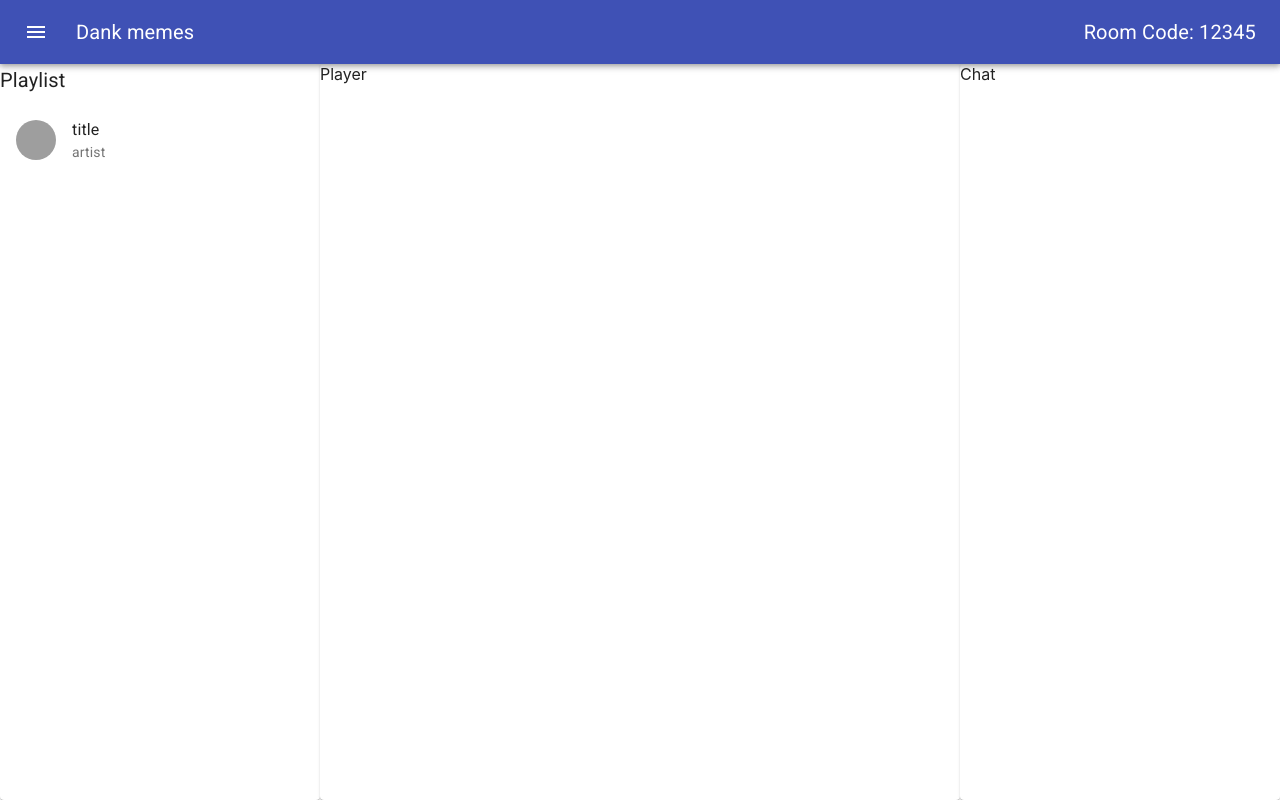
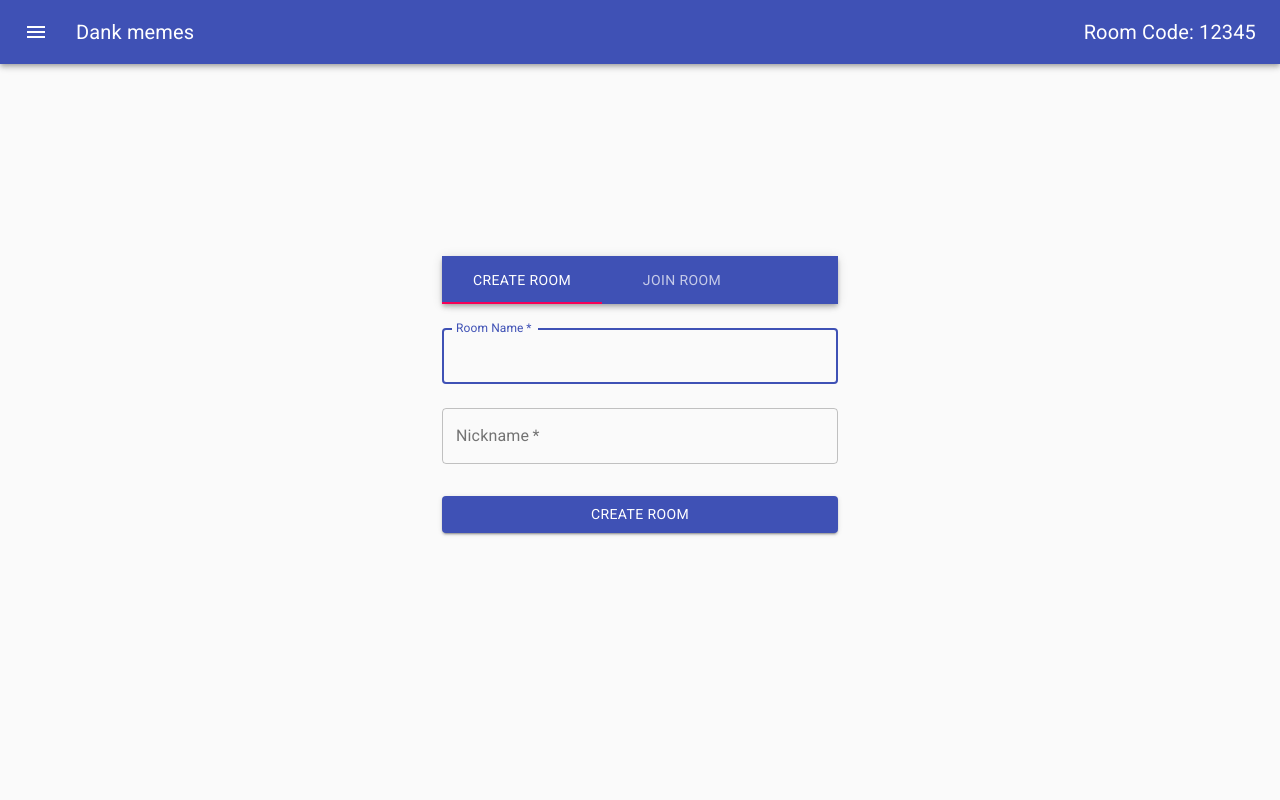
Before and after one commit to ambiyu/Group-15-Tan-Tiger, a React (Create React App) app in the folder frontend/: page / in a window 1280 px wide. Before the commit this address led to /room. Built offline with nearby package versions, Linux system fonts and the light colour scheme; grey boxes are pictures that could not be loaded.

Commit message:
Create lobby (#6)
* created a page for creating lobby and redirecting to it on SPA

* styling changes

* fianl changes

* added a new Room the join room into the UI

* styling changes

* Refactoring

Co-authored-by: Andy <ahua049@aucklanduni.ac.nz>

```diff
--- a/frontend/src/App.jsx
+++ b/frontend/src/App.jsx
@@ -3,7 +3,7 @@ import { makeStyles } from '@material-ui/core/styles';
 import { AppBar, Toolbar, IconButton, Typography } from '@material-ui/core';
 import MenuIcon from '@material-ui/icons/Menu';
 import RoomPage from './pages/RoomPage';
-import CreatePage from './pages/CreateRoom';
+import CreateJoinRoomPage from './pages/CreateJoinRoomPage';
 
 const useStyles = makeStyles((theme) => ({
   root: {
@@ -48,8 +48,8 @@ export default function App() {
             <RoomPage />
           </Route>
 
-          <Route path="/create">
-            <CreatePage/>
+          <Route path="/">
+            <CreateJoinRoomPage />
           </Route>
 
           <Route path="*">
--- /dev/null
+++ b/frontend/src/components/Create.jsx
@@ -0,0 +1,42 @@
+import { Button, TextField, makeStyles } from '@material-ui/core';
+
+const useStyles = makeStyles((theme) => ({
+  form: {
+    width: '100%', // Fix IE 11 issue.
+    marginTop: theme.spacing(1),
+  },
+  button: {
+    margin: theme.spacing(3, 0, 2),
+  },
+}));
+
+export default function Create() {
+  const classes = useStyles();
+
+  return (
+    <form className={classes.form} noValidate>
+      <TextField
+        variant="outlined"
+        margin="normal"
+        required
+        fullWidth
+        id="room-name"
+        label="Room Name"
+        name="room-name"
+        autoFocus
+      />
+      <TextField
+        variant="outlined"
+        margin="normal"
+        required
+        fullWidth
+        name="nickname"
+        label="Nickname"
+        id="nickname"
+      />
+      <Button fullWidth variant="contained" color="primary" className={classes.button}>
+        Create Room
+      </Button>
+    </form>
+  );
+}
--- /dev/null
+++ b/frontend/src/components/join.jsx
@@ -0,0 +1,42 @@
+import { Button, TextField, makeStyles } from '@material-ui/core';
+
+const useStyles = makeStyles((theme) => ({
+  form: {
+    width: '100%', // Fix IE 11 issue.
+    marginTop: theme.spacing(1),
+  },
+  button: {
+    margin: theme.spacing(3, 0, 2),
+  },
+}));
+
+export default function Join() {
+  const classes = useStyles();
+
+  return (
+    <form className={classes.form} noValidate>
+      <TextField
+        variant="outlined"
+        margin="normal"
+        required
+        fullWidth
+        id="nickname"
+        label="Nickname"
+        name="nickname"
+        autoFocus
+      />
+      <TextField
+        variant="outlined"
+        margin="normal"
+        required
+        fullWidth
+        name="room-code"
+        label="Room Code"
+        id="room-code"
+      />
+      <Button fullWidth variant="contained" color="primary" className={classes.button}>
+        Join Room
+      </Button>
+    </form>
+  );
+}
--- /dev/null
+++ b/frontend/src/pages/CreateJoinRoomPage.jsx
@@ -0,0 +1,39 @@
+import { useState } from 'react';
+import { Tabs, Tab, AppBar, CssBaseline, makeStyles, Container } from '@material-ui/core/';
+import Create from '../components/Create';
+import Join from '../components/Join';
+
+const useStyles = makeStyles((theme) => ({
+  paper: {
+    marginTop: theme.spacing(24),
+    display: 'flex',
+    flexDirection: 'column',
+    alignItems: 'center',
+  },
+}));
+
+export default function CreateJoinRoomPage() {
+  const classes = useStyles();
+
+  const [value, setValue] = useState(0);
+
+  function handleChange(e, newValue) {
+    setValue(newValue);
+  }
+
+  return (
+    <Container component="main" maxWidth="xs">
+      <CssBaseline />
+      <div className={classes.paper}>
+        <AppBar position="static">
+          <Tabs value={value} onChange={handleChange}>
+            <Tab label="Create room" />
+            <Tab label="Join room" />
+          </Tabs>
+        </AppBar>
+
+        {value === 0 ? <Create /> : <Join />}
+      </div>
+    </Container>
+  );
+}
--- a/frontend/src/pages/CreateRoom.jsx
+++ /dev/null
@@ -1,115 +0,0 @@
-import React from 'react';
-import Avatar from '@material-ui/core/Avatar';
-import Button from '@material-ui/core/Button';
-import CssBaseline from '@material-ui/core/CssBaseline';
-import TextField from '@material-ui/core/TextField';
-import FormControlLabel from '@material-ui/core/FormControlLabel';
-import Checkbox from '@material-ui/core/Checkbox';
-import Link from '@material-ui/core/Link';
-import Grid from '@material-ui/core/Grid';
-import Box from '@material-ui/core/Box';
-import LockOutlinedIcon from '@material-ui/icons/LockOutlined';
-import AddCircleOutlineIcon from '@material-ui/icons/AddCircleOutline';
-import Typography from '@material-ui/core/Typography';
-import { makeStyles } from '@material-ui/core/styles';
-import Container from '@material-ui/core/Container';
-
-function CreatePage() {
-  return (
-    <Typography variant="body2" color="textSecondary" align="center">
-      {'Copyright © '}
-      <Link color="inherit" href="https://material-ui.com/">
-        Your Website
-      </Link>{' '}
-      {new Date().getFullYear()}
-      {'.'}
-    </Typography>
-  );
-}
-
-const useStyles = makeStyles((theme) => ({
-  paper: {
-    marginTop: theme.spacing(8),
-    display: 'flex',
-    flexDirection: 'column',
-    alignItems: 'center',
-  },
-  avatar: {
-    margin: theme.spacing(1),
-    backgroundColor: theme.palette.secondary.main,
-  },
-  form: {
-    width: '100%', // Fix IE 11 issue.
-    marginTop: theme.spacing(1),
-  },
-  submit: {
-    margin: theme.spacing(3, 0, 2),
-  },
-}));
-
-export default function SignIn() {
-  const classes = useStyles();
-
-  return (
-    <Container component="main" maxWidth="xs">
-      <CssBaseline />
-      <div className={classes.paper}>
-        <Avatar className={classes.avatar}>
-          <AddCircleOutlineIcon />
-        </Avatar>
-        <Typography component="h1" variant="h5">
-          Create Page
-        </Typography>
-        <form className={classes.form} noValidate>
-          <TextField
-            variant="outlined"
-            margin="normal"
-            required
-            fullWidth
-            id="room-name"
-            label="Room Name"
-            name="email"
-            autoFocus
-          />
-          <TextField
-            variant="outlined"
-            margin="normal"
-            required
-            fullWidth
-            name="user-name"
-            label="User Name"
-            id="user-name"
-          />
-          <FormControlLabel
-            control={<Checkbox value="remember" color="primary" />}
-            label="Remember me"
-          />
-          <Button
-            type="submit"
-            fullWidth
-            variant="contained"
-            color="primary"
-            className={classes.submit}
-          >
-            Create Room
-          </Button>
-          <Grid container>
-            <Grid item xs>
-              <Link href="#" variant="body2">
-                Forgot password?
-              </Link>
-            </Grid>
-            <Grid item>
-              <Link href="#" variant="body2">
-                {"Don't have an account? Sign Up"}
-              </Link>
-            </Grid>
-          </Grid>
-        </form>
-      </div>
-      <Box mt={8}>
-        <CreatePage />
-      </Box>
-    </Container>
-  );
-}
```
